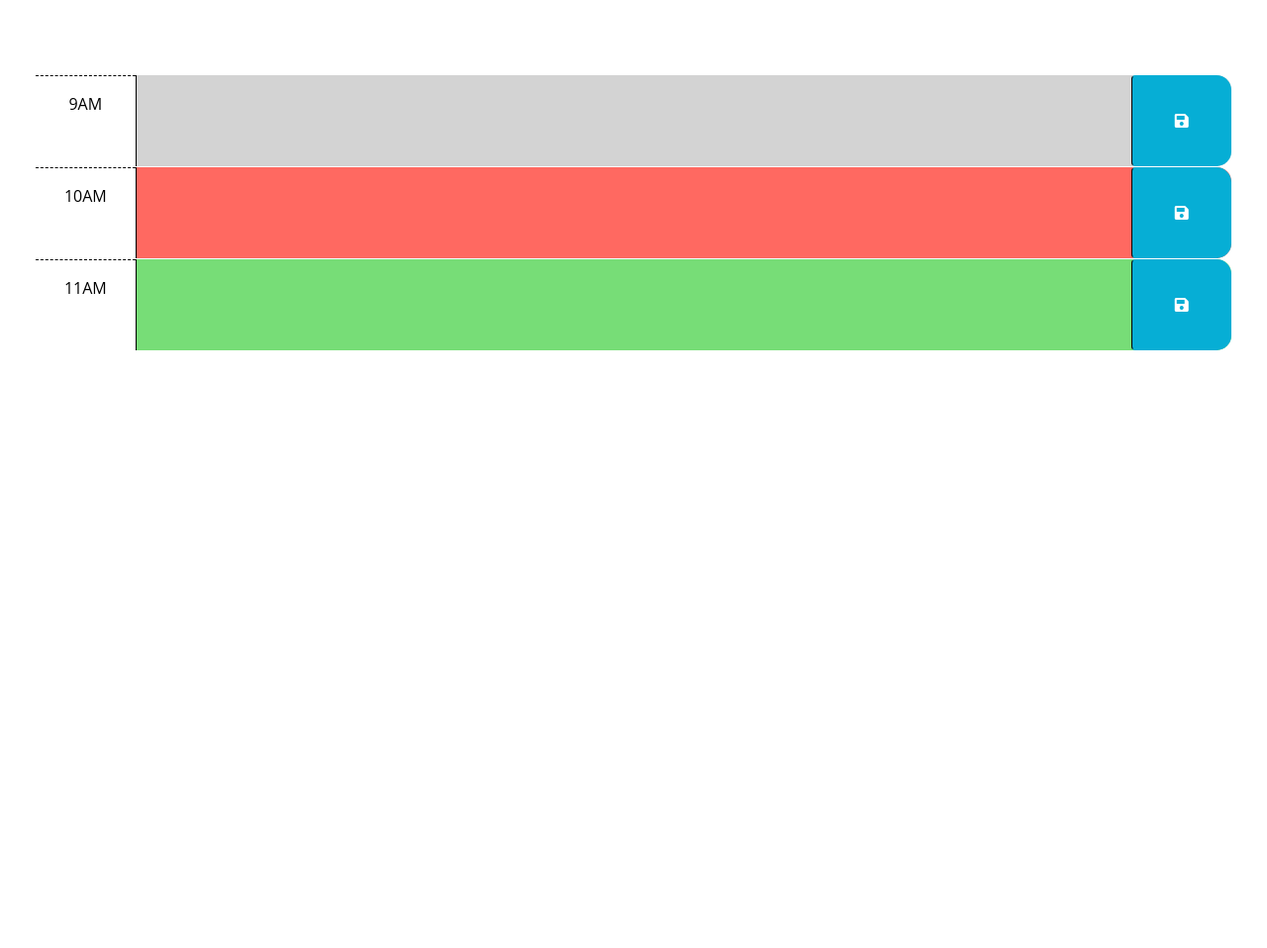
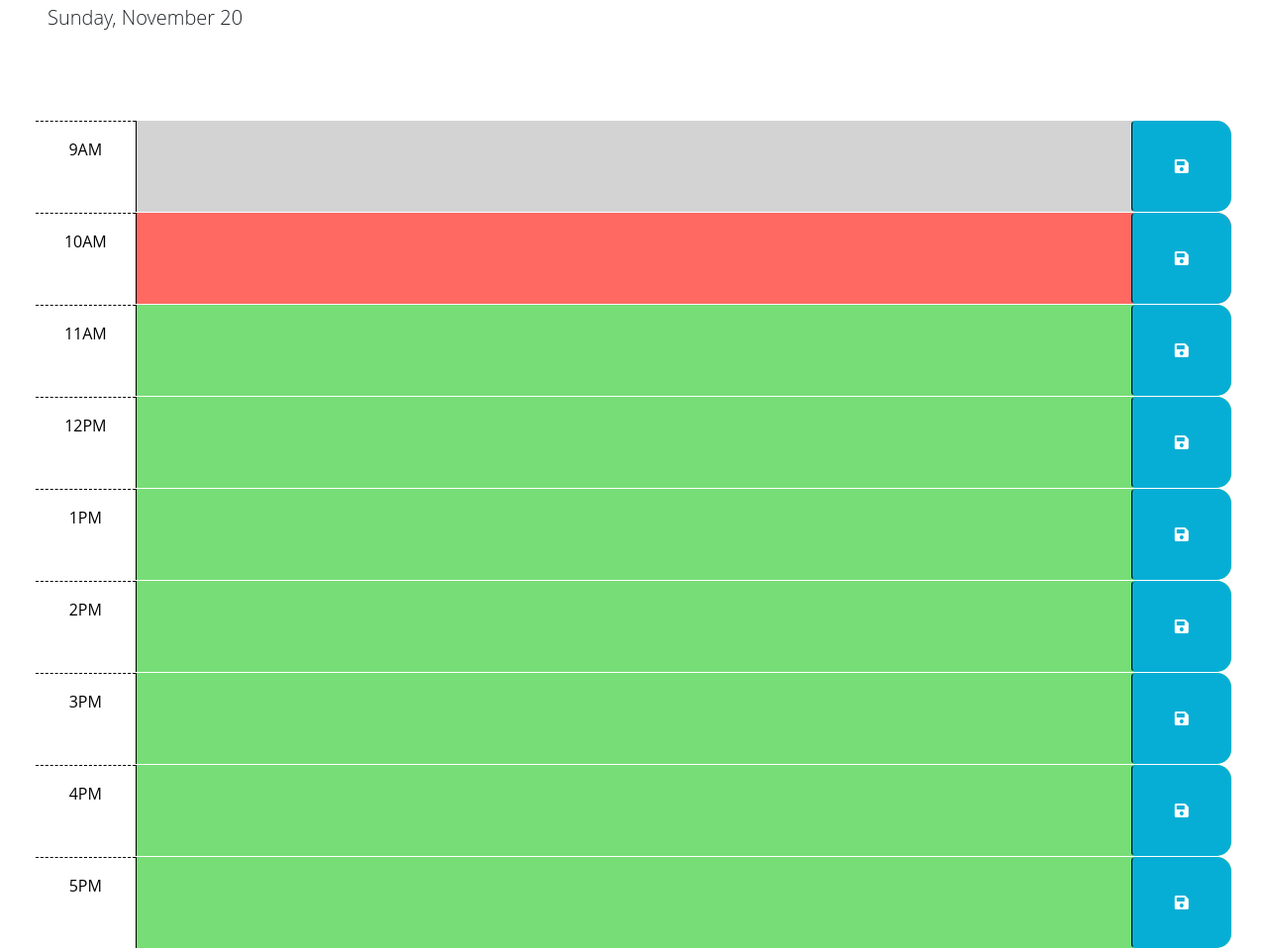
Before and after one commit to Ksteed8859/KS-Work-Day-Scheduler, a plain HTML site: page index.html in a window 1280 px wide. Shown: the part 176-1134 px from the top of the page at 99% size. Before the commit the page ends 800 px from the top, so only its background shows below. Drawn offline with nearby package versions, Linux system fonts and the light colour scheme.

Commit message:
added date and additional columns

```diff
--- a/Develop/script.js
+++ b/Develop/script.js
@@ -1,3 +1,6 @@
+var timeDisplayEl = $('#currentDay');
+
+
 // Wrap all code that interacts with the DOM in a call to jQuery to ensure that
 // the code isn't run until the browser has finished rendering all the elements
 // in the html.
@@ -20,4 +23,10 @@ $(function () {
   // attribute of each time-block be used to do this?
   //
   // TODO: Add code to display the current date in the header of the page.
+  function displayTime() {
+    var now = dayjs().format('dddd, MMMM D');
+    timeDisplayEl.text(now);
+  }
+
+ displayTime()
 });
--- a/Develop/index.html
+++ b/index.html
@@ -20,7 +20,7 @@
       href="https://fonts.googleapis.com/css2?family=Fira+Sans:wght@400;700&display=swap"
       rel="stylesheet"
     />
-    <link rel="stylesheet" href="style.css" />
+    <link rel="stylesheet" href="./Develop/style.css" />
     <title>Work Day Scheduler</title>
   </head>
 
@@ -67,6 +67,54 @@
           <i class="fas fa-save" aria-hidden="true"></i>
         </button>
       </div>
+
+      <div id="hour-12" class="row time-block future">
+        <div class="col-2 col-md-1 hour text-center py-3">12PM</div>
+        <textarea class="col-8 col-md-10 description" rows="3"> </textarea>
+        <button class="btn saveBtn col-2 col-md-1" aria-label="save">
+          <i class="fas fa-save" aria-hidden="true"></i>
+        </button>
+      </div>
+
+      <div id="hour-13" class="row time-block future">
+        <div class="col-2 col-md-1 hour text-center py-3">1PM</div>
+        <textarea class="col-8 col-md-10 description" rows="3"> </textarea>
+        <button class="btn saveBtn col-2 col-md-1" aria-label="save">
+          <i class="fas fa-save" aria-hidden="true"></i>
+        </button>
+      </div>
+
+      <div id="hour-14" class="row time-block future">
+        <div class="col-2 col-md-1 hour text-center py-3">2PM</div>
+        <textarea class="col-8 col-md-10 description" rows="3"> </textarea>
+        <button class="btn saveBtn col-2 col-md-1" aria-label="save">
+          <i class="fas fa-save" aria-hidden="true"></i>
+        </button>
+      </div>
+
+      <div id="hour-15" class="row time-block future">
+        <div class="col-2 col-md-1 hour text-center py-3">3PM</div>
+        <textarea class="col-8 col-md-10 description" rows="3"> </textarea>
+        <button class="btn saveBtn col-2 col-md-1" aria-label="save">
+          <i class="fas fa-save" aria-hidden="true"></i>
+        </button>
+      </div>
+
+      <div id="hour-16" class="row time-block future">
+        <div class="col-2 col-md-1 hour text-center py-3">4PM</div>
+        <textarea class="col-8 col-md-10 description" rows="3"> </textarea>
+        <button class="btn saveBtn col-2 col-md-1" aria-label="save">
+          <i class="fas fa-save" aria-hidden="true"></i>
+        </button>
+      </div>
+
+      <div id="hour-17" class="row time-block future">
+        <div class="col-2 col-md-1 hour text-center py-3">5PM</div>
+        <textarea class="col-8 col-md-10 description" rows="3"> </textarea>
+        <button class="btn saveBtn col-2 col-md-1" aria-label="save">
+          <i class="fas fa-save" aria-hidden="true"></i>
+        </button>
+      </div>
     </div>
 
     <script src="https://cdnjs.cloudflare.com/ajax/libs/jquery/3.2.1/jquery.min.js"></script>
@@ -74,6 +122,6 @@
     integrity="sha256-iu/zLUB+QgISXBLCW/mcDi/rnf4m4uEDO0wauy76x7U="
     crossorigin="anonymous"></script>
 
-    <script src="script.js"></script>
+    <script src="./Develop/script.js"></script>
   </body>
 </html>
```
